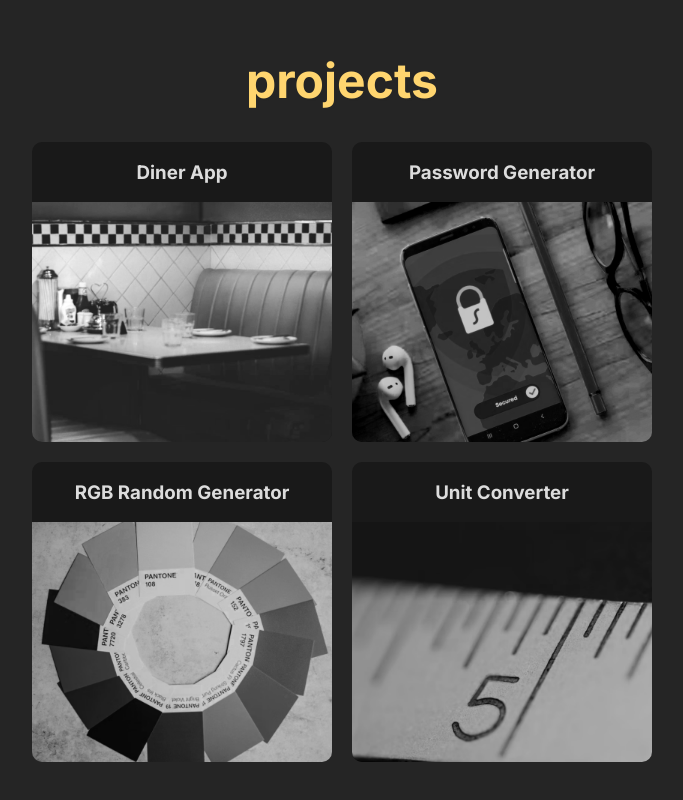
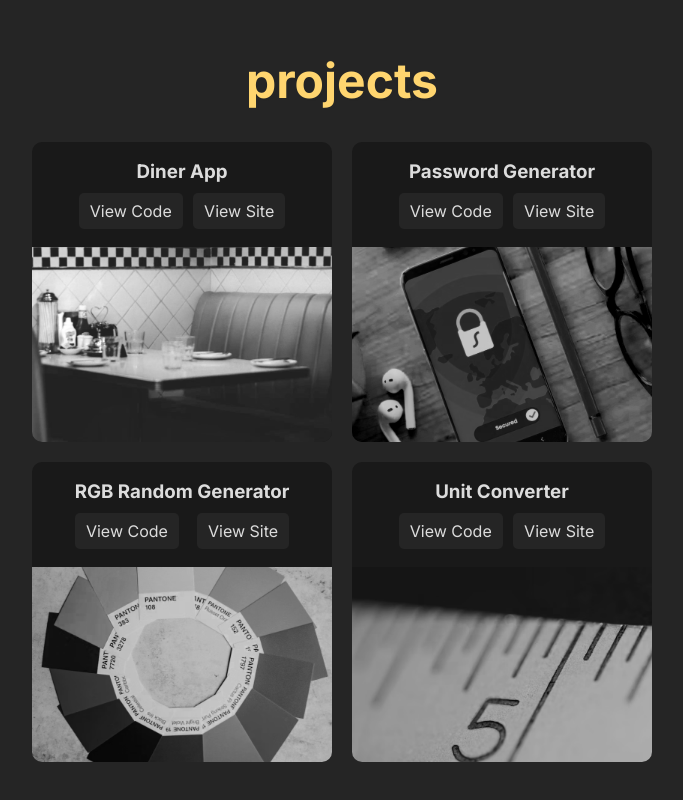
Before and after one commit to BenAllington95/my-portfolio-reactjs, a React (Create React App) app in the folder my-app/: page / in a window 1280 px wide. Shown: the part 1628-2428 px from the top of the page, without its empty margins (298-981 px from the left). Built offline with nearby package versions, Linux system fonts and the light colour scheme.

Commit message:
Added buttons for card props

```diff
--- a/my-app/src/Card.js
+++ b/my-app/src/Card.js
@@ -4,6 +4,10 @@ export default function Card(props) {
         <div className="card">
             <div className="card-box-text">
                 <h3 className="card-title">{props.title}</h3>
+                <div className="card-links">
+                    <span className="card-link">View Code</span>
+                    <span className="card-link">View Site</span>
+                </div>
             </div>
             <img className="card-img" src={props.url}/>
         </div>
--- a/my-app/src/index.css
+++ b/my-app/src/index.css
@@ -192,7 +192,8 @@ a {
 .card-box-text {
   display: grid;
   place-content: center;
-  height: 20%;
+  gap: 10px;
+  height: 35%;
 }
 
 .card:hover {
@@ -204,9 +205,29 @@ a {
   text-align: center;
 }
 
+.card-links {
+  display: flex;
+  align-items: center;
+  justify-content: space-between;
+  gap: 10px;
+}
+
+.card-link {
+  display: block;
+  padding: 0.5em 0.7em;
+  background: #252525;
+  color: #DCDCDC;
+  transition: filter 0.3s;
+  border-radius: 5px;
+}
+
+.card-link:hover {
+  filter: brightness(120%)
+}
+
 .card-img {
   width: 100%;
-  height: 80%;
+  height: 65%;
   object-fit: cover;
   border-bottom-left-radius: 10px;
   border-bottom-right-radius: 10px;
```
